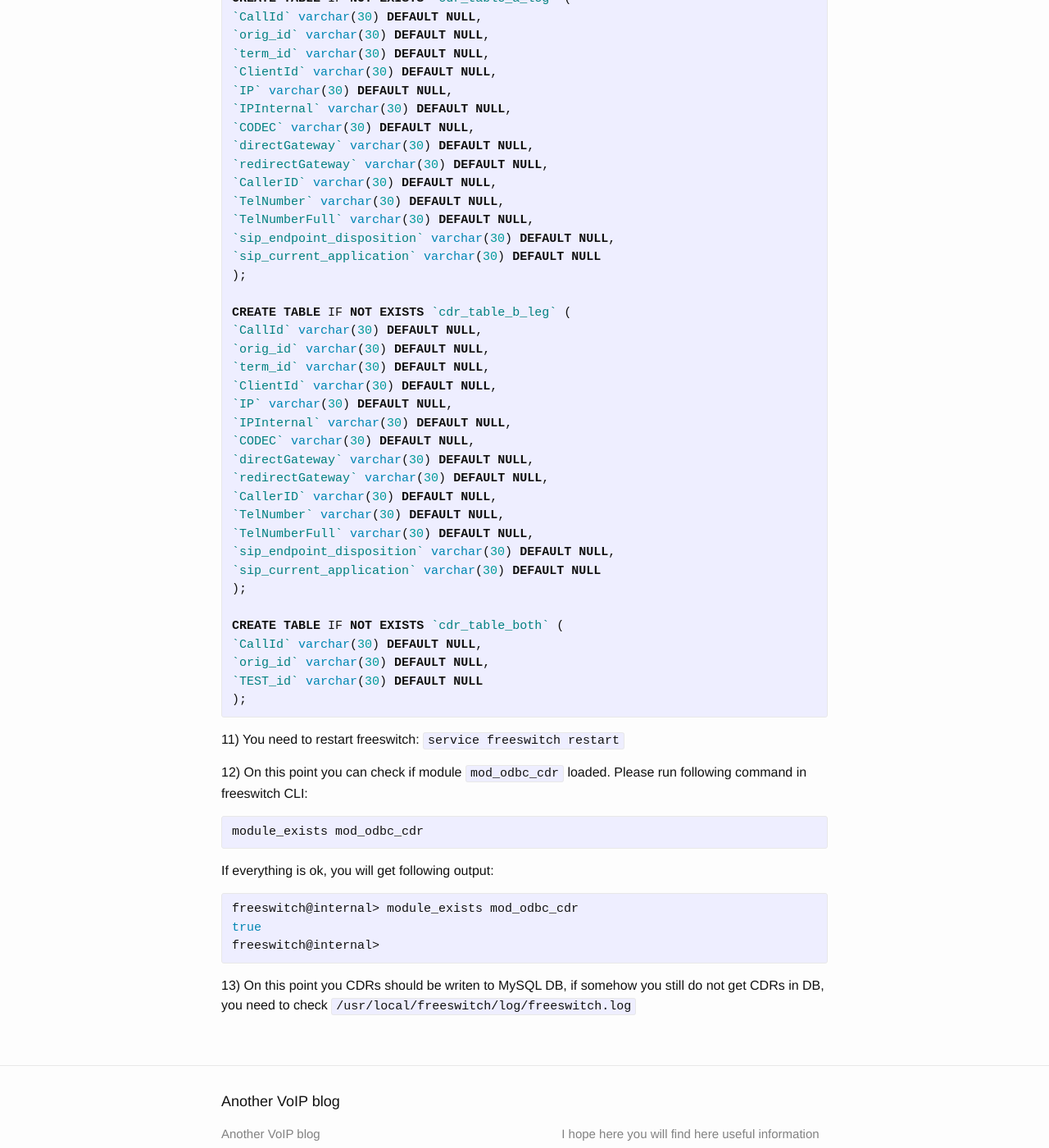
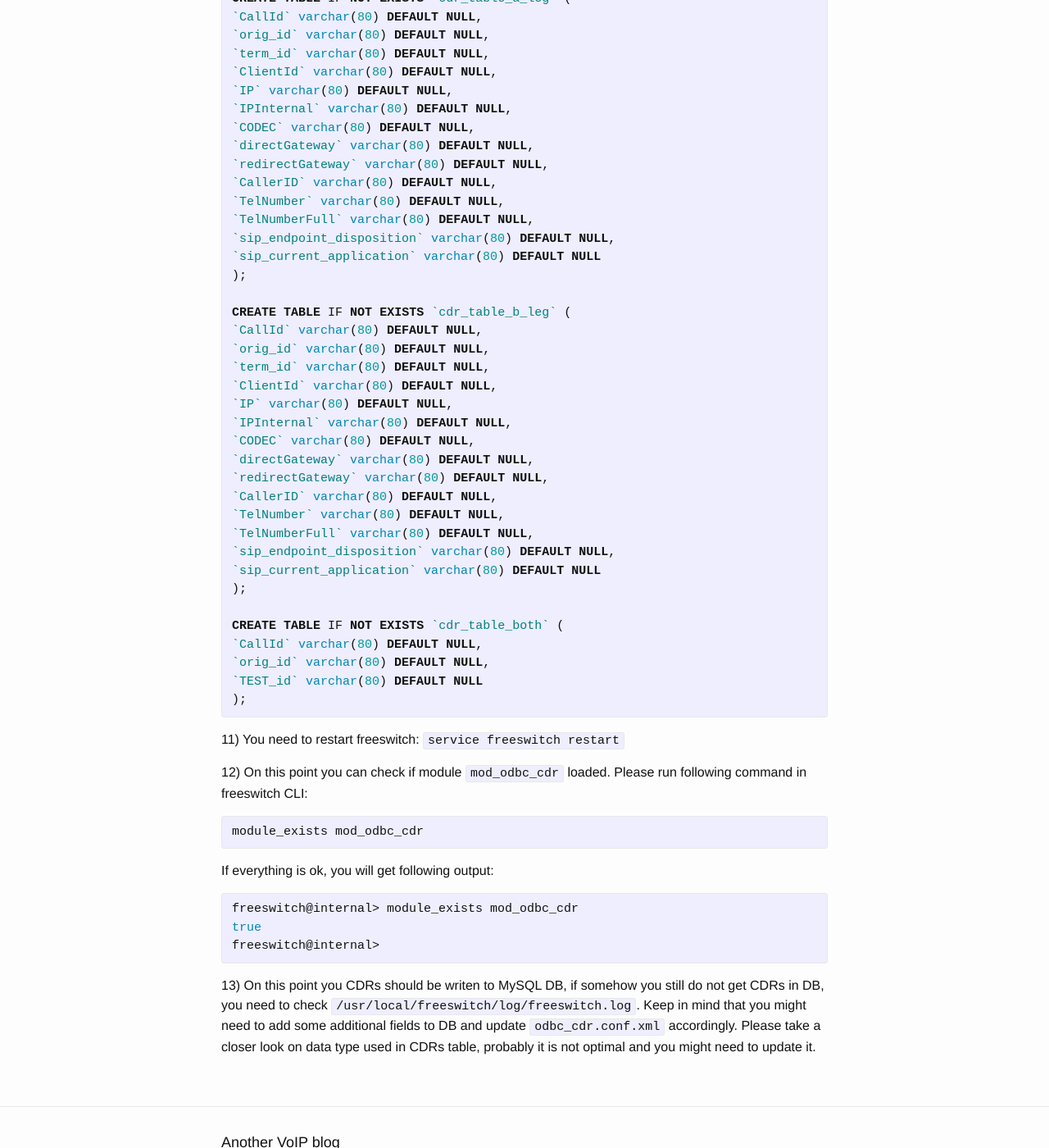
Before and after one commit to os11k/os11k.github.io, a Jekyll site: the page built from _posts/2016-02-16-freeswitch-mysql-CDRs.markdown, in a window 1280 px wide and 1400 px high, scrolled down 4517 px. Shown: the whole window at 82% size. Built offline with Jekyll 4.4.1, drawn with Linux system fonts in a browser that asks for light colours; comment, search, counter and statistics services are not loaded.

Commit message:
Updated tables

```diff
--- a/_posts/2016-02-16-freeswitch-mysql-CDRs.markdown
+++ b/_posts/2016-02-16-freeswitch-mysql-CDRs.markdown
@@ -189,43 +189,43 @@ cp /usr/src/freeswitch/src/mod/event_handlers/mod_odbc_cdr/conf/autoload_configs
 10) You need to create tables:
 {% highlight sql %}
 CREATE TABLE IF NOT EXISTS `cdr_table_a_leg` (
-`CallId` varchar(30) DEFAULT NULL,
-`orig_id` varchar(30) DEFAULT NULL,
-`term_id` varchar(30) DEFAULT NULL,
-`ClientId` varchar(30) DEFAULT NULL,
-`IP` varchar(30) DEFAULT NULL,
-`IPInternal` varchar(30) DEFAULT NULL,
-`CODEC` varchar(30) DEFAULT NULL,
-`directGateway` varchar(30) DEFAULT NULL,
-`redirectGateway` varchar(30) DEFAULT NULL,
-`CallerID` varchar(30) DEFAULT NULL,
-`TelNumber` varchar(30) DEFAULT NULL,
-`TelNumberFull` varchar(30) DEFAULT NULL,
-`sip_endpoint_disposition` varchar(30) DEFAULT NULL,
-`sip_current_application` varchar(30) DEFAULT NULL
+`CallId` varchar(80) DEFAULT NULL,
+`orig_id` varchar(80) DEFAULT NULL,
+`term_id` varchar(80) DEFAULT NULL,
+`ClientId` varchar(80) DEFAULT NULL,
+`IP` varchar(80) DEFAULT NULL,
+`IPInternal` varchar(80) DEFAULT NULL,
+`CODEC` varchar(80) DEFAULT NULL,
+`directGateway` varchar(80) DEFAULT NULL,
+`redirectGateway` varchar(80) DEFAULT NULL,
+`CallerID` varchar(80) DEFAULT NULL,
+`TelNumber` varchar(80) DEFAULT NULL,
+`TelNumberFull` varchar(80) DEFAULT NULL,
+`sip_endpoint_disposition` varchar(80) DEFAULT NULL,
+`sip_current_application` varchar(80) DEFAULT NULL
 );
 
 CREATE TABLE IF NOT EXISTS `cdr_table_b_leg` (
-`CallId` varchar(30) DEFAULT NULL,
-`orig_id` varchar(30) DEFAULT NULL,
-`term_id` varchar(30) DEFAULT NULL,
-`ClientId` varchar(30) DEFAULT NULL,
-`IP` varchar(30) DEFAULT NULL,
-`IPInternal` varchar(30) DEFAULT NULL,
-`CODEC` varchar(30) DEFAULT NULL,
-`directGateway` varchar(30) DEFAULT NULL,
-`redirectGateway` varchar(30) DEFAULT NULL,
-`CallerID` varchar(30) DEFAULT NULL,
-`TelNumber` varchar(30) DEFAULT NULL,
-`TelNumberFull` varchar(30) DEFAULT NULL,
-`sip_endpoint_disposition` varchar(30) DEFAULT NULL,
-`sip_current_application` varchar(30) DEFAULT NULL
+`CallId` varchar(80) DEFAULT NULL,
+`orig_id` varchar(80) DEFAULT NULL,
+`term_id` varchar(80) DEFAULT NULL,
+`ClientId` varchar(80) DEFAULT NULL,
+`IP` varchar(80) DEFAULT NULL,
+`IPInternal` varchar(80) DEFAULT NULL,
+`CODEC` varchar(80) DEFAULT NULL,
+`directGateway` varchar(80) DEFAULT NULL,
+`redirectGateway` varchar(80) DEFAULT NULL,
+`CallerID` varchar(80) DEFAULT NULL,
+`TelNumber` varchar(80) DEFAULT NULL,
+`TelNumberFull` varchar(80) DEFAULT NULL,
+`sip_endpoint_disposition` varchar(80) DEFAULT NULL,
+`sip_current_application` varchar(80) DEFAULT NULL
 );
 
 CREATE TABLE IF NOT EXISTS `cdr_table_both` (
-`CallId` varchar(30) DEFAULT NULL,
-`orig_id` varchar(30) DEFAULT NULL,
-`TEST_id` varchar(30) DEFAULT NULL
+`CallId` varchar(80) DEFAULT NULL,
+`orig_id` varchar(80) DEFAULT NULL,
+`TEST_id` varchar(80) DEFAULT NULL
 );
 {% endhighlight %}
 
@@ -242,4 +242,6 @@ true
 freeswitch@internal>
 {% endhighlight %}
 
-13) On this point you CDRs should be writen to MySQL DB, if somehow you still do not get CDRs in DB, you need to check `/usr/local/freeswitch/log/freeswitch.log`
+13) On this point you CDRs should be writen to MySQL DB, if somehow you still do not get CDRs in DB, you need to check `/usr/local/freeswitch/log/freeswitch.log`.
+Keep in mind that you might need to add some additional fields to DB and update `odbc_cdr.conf.xml` accordingly. Please take a closer look on data type used in
+CDRs table, probably it is not optimal and  you might need to update it.
```
